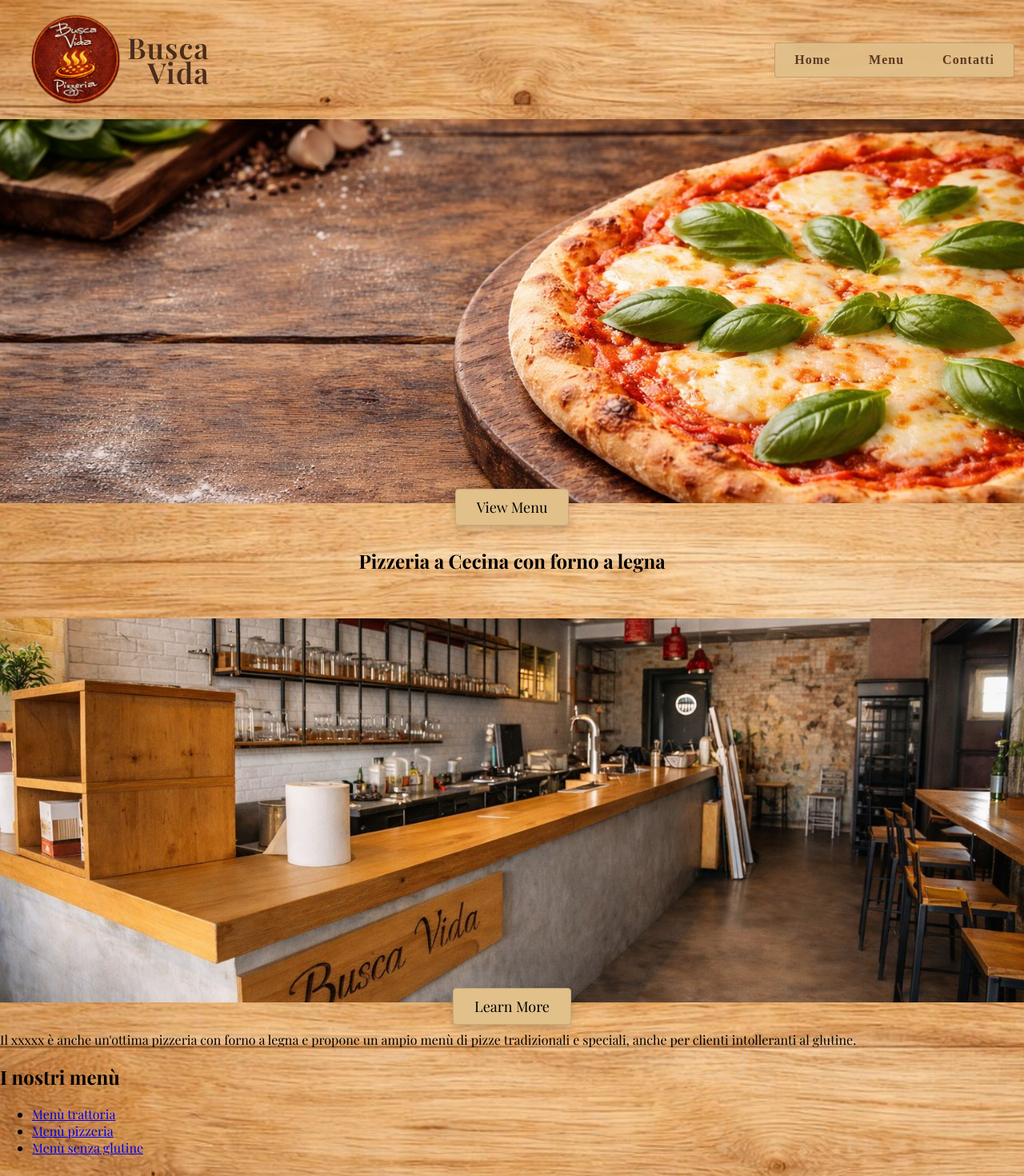
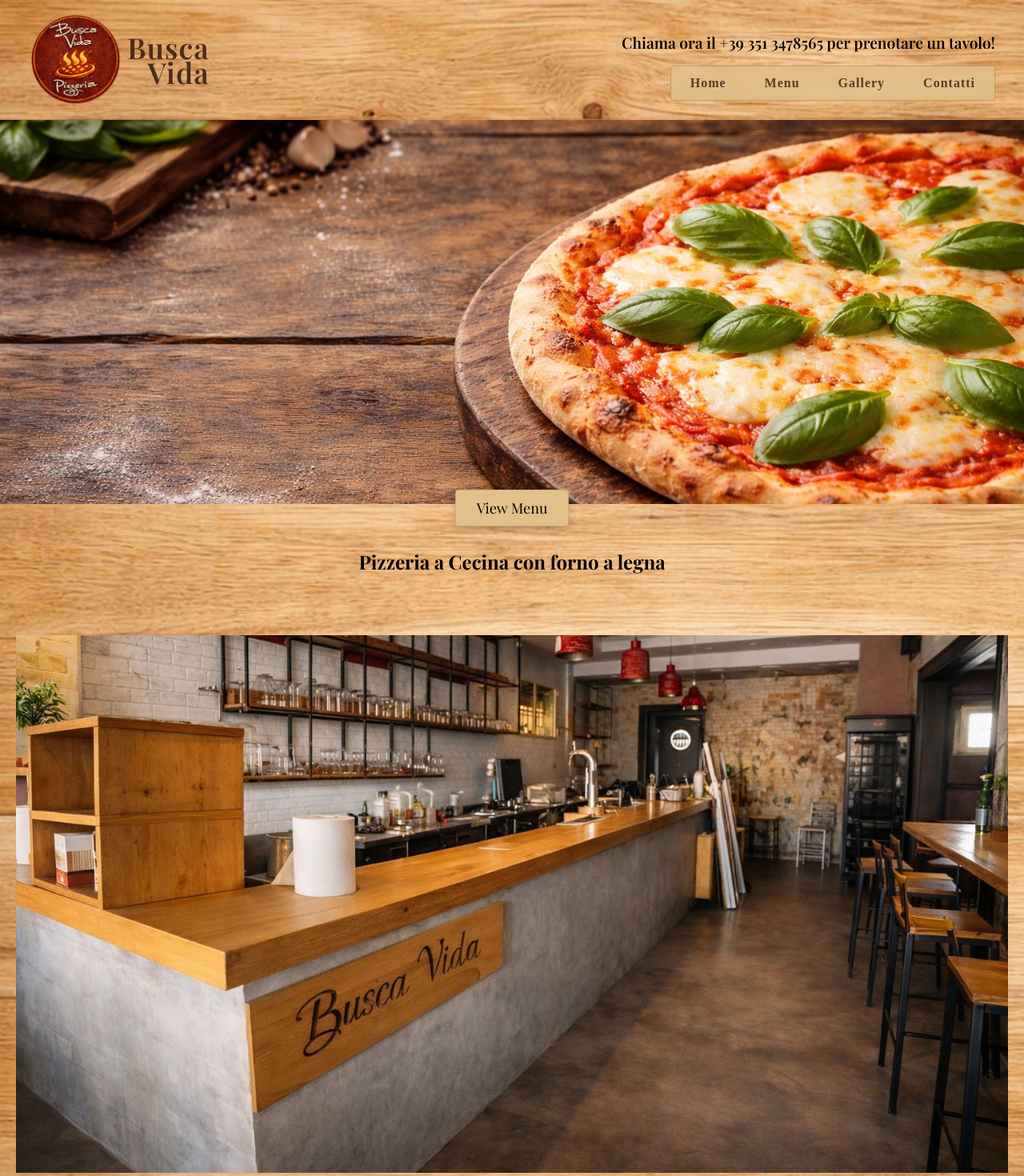
Before and after one commit to gianlucaKun/buscavida, a React (Create React App) app: page / in a window 1280 px wide. Shown: the top 1470 px of the page at 80% size. Built offline with nearby package versions, Linux system fonts and the light colour scheme.

Commit message:
Update homepage, add styles, and enhance navbar and layout
Set the correct `homepage` URL in `package.json`, adjusted CSS for better layout, and added new font styling. Enhanced the navbar with a call-to-action and restructured the `PizzeriaPage` image display for improved user experience.

```diff
--- a/package.json
+++ b/package.json
@@ -38,8 +38,8 @@
       "last 1 safari version"
     ]
   },
+  "homepage": "https://gianlucaKun.github.io/buscavida",
   "devDependencies": {
     "gh-pages": "^6.3.0"
-  },
-  "homepage": "https://gianlucaKun.github.io/buscavida-pizzeria-site"
+  }
 }
--- a/public/index.html
+++ b/public/index.html
@@ -9,6 +9,7 @@
       name="description"
       content="Web site created using create-react-app"
     />
+    <link href="https://fonts.googleapis.com/css2?family=Playfair+Display:wght@400;600;700&display=swap" rel="stylesheet">
     <link rel="apple-touch-icon" href="%PUBLIC_URL%/logo192.png" />
     <!--
       manifest.json provides metadata used when your web app is installed on a
@@ -24,7 +25,6 @@
       work correctly both with client-side routing and a non-root public URL.
       Learn how to configure a non-root public URL by running `npm run build`.
     -->
-    <link href="https://fonts.googleapis.com/css2?family=Playfair+Display:wght@400;600;700&display=swap" rel="stylesheet">
     <title>React App</title>
   </head>
   <body>
--- a/src/App.css
+++ b/src/App.css
@@ -5,3 +5,10 @@ body {
   background-repeat: no-repeat;
   font-family: 'Playfair Display', serif;
 }
+.pizzeria-image-container {
+  padding: 20px;
+}
+.pizzeria-image {
+  width: 100%;
+  height: auto;
+}
--- a/src/components/navbar/Navbar.css
+++ b/src/components/navbar/Navbar.css
@@ -44,8 +44,18 @@
 
 .menu-container {
     display: flex;
-    align-items: center;
+    align-items: end;
     padding: 12px;
+    flex-direction: column;
+    margin-right: 1.5rem;
+    h1 {
+        font-weight: 600;
+        font-size: 1.2rem;
+        a {
+            text-decoration: none;
+            color : #000;
+        }
+    }
 }
 ul.navbar-menu {
     background: rgba(225,192,138,0.85);
--- a/src/components/navbar/Navbar.jsx
+++ b/src/components/navbar/Navbar.jsx
@@ -13,9 +13,11 @@ export default function Navbar() {
             </div>
 
             <div className="menu-container">
+                <h1>Chiama ora il <a href="tel:+393513478565">+39 351 3478565</a> per prenotare un tavolo!</h1>
                 <ul className="navbar-menu">
                     <li>Home</li>
                     <li>Menu</li>
+                    <li>Gallery</li>
                     <li>Contatti</li>
                 </ul>
             </div>
--- a/src/pages/PizzeriaPage.jsx
+++ b/src/pages/PizzeriaPage.jsx
@@ -16,7 +16,8 @@ export default function PizzeriaPage() {
             <main>
                 <HeroBanner image={pizzaImage} button="View Menu" />
                 <Hero title="Pizzeria a Cecina con forno a legna" phone="+39 xxxxxxxx" />
-                <HeroBanner image={pizzeriaImage} button="Learn More" />
+                {/*<HeroBanner image={pizzeriaImage} button="Learn More" />*/}
+                <div className="pizzeria-image-container"><img src={pizzeriaImage} alt="Pizzeria interna" className="pizzeria-image"/></div>
                 <AboutPizzeria />
                 <Gallery />
                 <MenuLinks />
```
Also changed, not shown: src/assets/images/pizzeria-interno.jpeg.
